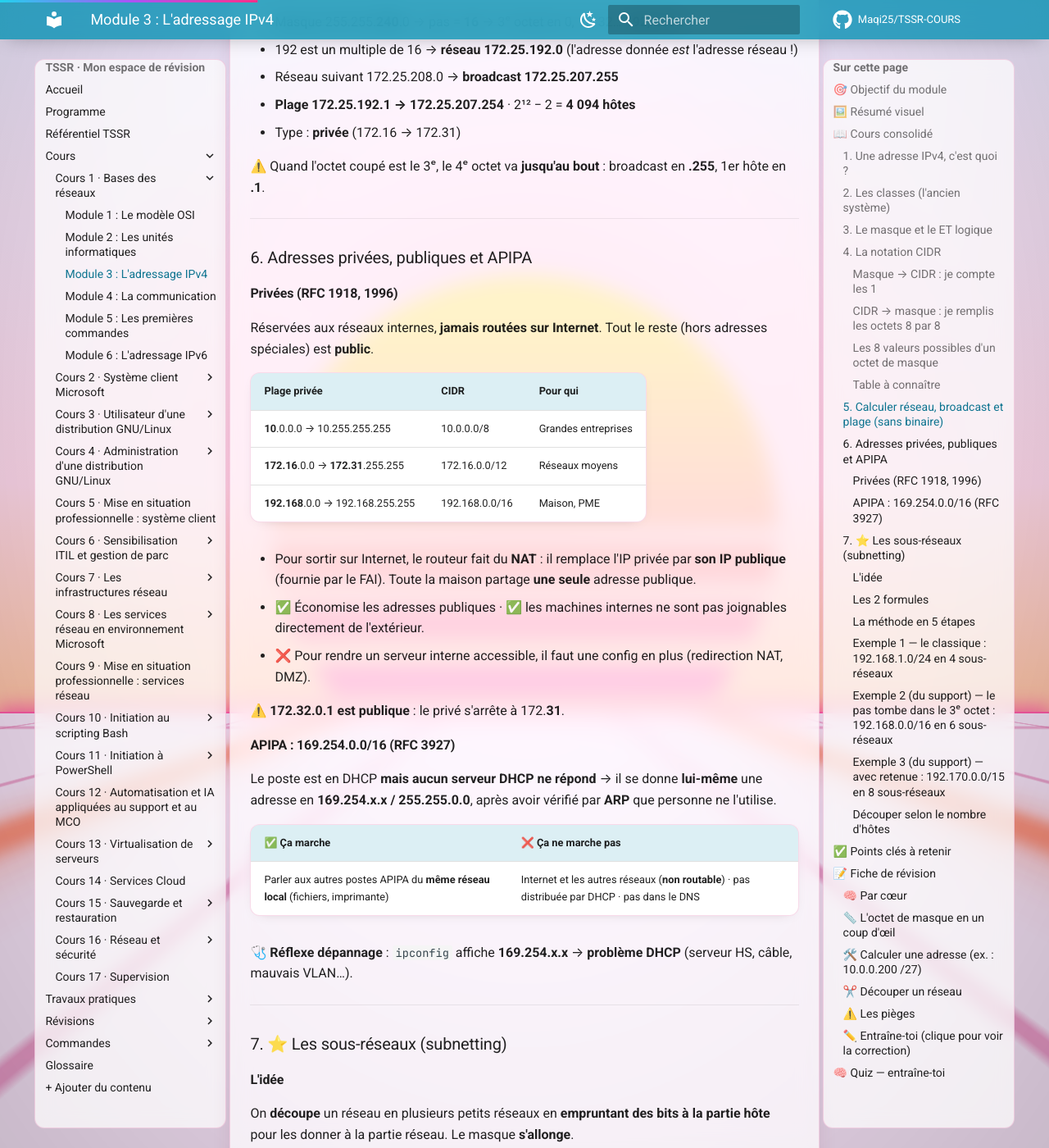
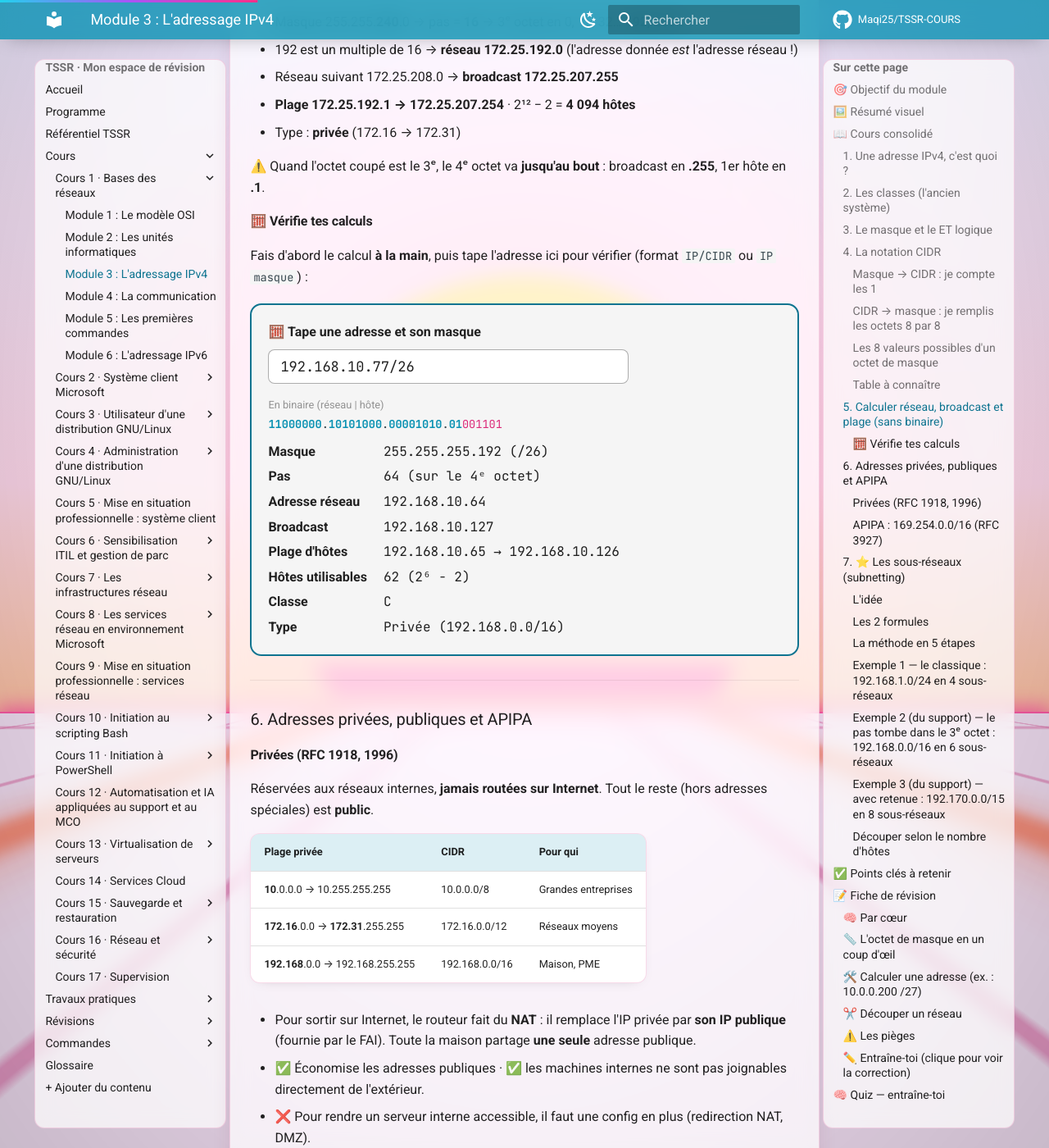
Before and after one commit to Maqi25/TSSR-COURS, an MkDocs documentation site: the page built from docs/cours/cours-01-bases-des-reseaux/module-3-l-adressage-ipv4/index.md, in a window 1280 px wide and 1400 px high, scrolled down 5162 px. Shown: the whole window at 82% size. Built offline with MkDocs 1.6.1 and Material for MkDocs 9.7.7, drawn with Linux system fonts in a browser that asks for light colours; comment, search, counter and statistics services are not loaded.

Commit message:
Cours 1 · Module 3 : calculatrice IPv4 interactive en JavaScript
Nouveau script calculatrice-ip.js (commenté pour apprendre) : saisie « IP/CIDR » ou « IP masque », calcul en direct du masque, du pas, du réseau, du broadcast, de la plage, du nombre d'hôtes, de la classe et du type, avec l'adresse en binaire (réseau / hôte en couleur).

Co-Authored-By: Claude Opus 5.5 <noreply@anthropic.com>

```diff
--- a/docs/cours/cours-01-bases-des-reseaux/module-3-l-adressage-ipv4/index.md
+++ b/docs/cours/cours-01-bases-des-reseaux/module-3-l-adressage-ipv4/index.md
@@ -191,6 +191,12 @@ On ajoute un bit à 1 à chaque fois, en partant de la gauche :
 - Type : **privée** (172.16 → 172.31)
 
 ⚠️ Quand l'octet coupé est le 3ᵉ, le 4ᵉ octet va **jusqu'au bout** : broadcast en **.255**, 1er hôte en **.1**.
+
+#### 🧮 Vérifie tes calculs
+
+Fais d'abord le calcul **à la main**, puis tape l'adresse ici pour vérifier (format `IP/CIDR` ou `IP masque`) :
+
+<div class="tssr-calc" data-ip="192.168.10.77/26"></div>
 
 ---
 
--- /dev/null
+++ b/docs/javascripts/calculatrice-ip.js
@@ -0,0 +1,180 @@
+/**
+ * calculatrice-ip.js
+ * ---------------------------------------------------------------------
+ * Calculatrice IPv4 interactive (cours 1, module 3).
+ *
+ * UTILISATION dans une page Markdown :
+ *   <div class="tssr-calc" data-ip="192.168.10.77/26"></div>
+ *   → le script trouve tous les .tssr-calc de la page et y construit
+ *     un champ de saisie + les résultats, recalculés à chaque frappe.
+ *
+ * L'IDÉE CLÉ : une adresse IPv4 n'est qu'un nombre de 32 bits.
+ *   192.168.1.10  =  11000000 10101000 00000001 00001010  =  3 232 235 786
+ *   Une fois l'adresse transformée en nombre, le calcul du module 3
+ *   (IP ET masque) se fait avec les opérateurs « bit à bit » de JavaScript :
+ *     &   ET     (1 seulement si les deux bits valent 1)
+ *     |   OU     (1 si au moins un des deux bits vaut 1)
+ *     ~   NON    (inverse chaque bit : 0 ↔ 1)
+ *     <<  décale les bits vers la gauche
+ *   Piège JS : ces opérateurs renvoient un nombre SIGNÉ (négatif si le
+ *   1er bit vaut 1). « >>> 0 » le remet en nombre positif de 32 bits.
+ * ---------------------------------------------------------------------
+ */
+
+window.TSSRCalcIP = (function () {
+  // "192.168.1.10" → 3232235786 (les 4 octets mis bout à bout)
+  function ipToInt(octets) {
+    return ((octets[0] << 24) | (octets[1] << 16) | (octets[2] << 8) | octets[3]) >>> 0;
+  }
+
+  // 3232235786 → "192.168.1.10" (on découpe le nombre en 4 paquets de 8 bits)
+  function intToIp(n) {
+    return [n >>> 24, (n >>> 16) & 255, (n >>> 8) & 255, n & 255].join(".");
+  }
+
+  // /26 → 26 bits à 1 suivis de 6 bits à 0 → 255.255.255.192
+  function cidrToMask(cidr) {
+    if (cidr === 0) return 0; // cas particulier : un décalage de 32 ne fait rien en JS
+    return (0xffffffff << (32 - cidr)) >>> 0;
+  }
+
+  // Lit "192.168.1.10/24" (ou "192.168.1.10 255.255.255.0") ; renvoie null si invalide
+  function parse(text) {
+    var m = text.trim().match(/^(\d{1,3})\.(\d{1,3})\.(\d{1,3})\.(\d{1,3})\s*(?:\/\s*(\d{1,2})|\s+([\d.]+))$/);
+    if (!m) return null;
+
+    var octets = m.slice(1, 5).map(Number);
+    if (octets.some(function (o) { return o > 255; })) return null;
+
+    var cidr;
+    if (m[5] !== undefined) {
+      cidr = Number(m[5]);
+    } else {
+      // Masque écrit en décimal : on compte ses bits à 1 et on vérifie
+      // qu'il est bien de la forme 111…000 (sinon ce n'est pas un masque)
+      var maskOctets = m[6].split(".").map(Number);
+      if (maskOctets.length !== 4 || maskOctets.some(function (o) { return o > 255; })) return null;
+      var maskBits = ipToInt(maskOctets).toString(2).padStart(32, "0");
+      if (maskBits.indexOf("01") !== -1) return null;
+      cidr = maskBits.indexOf("0") === -1 ? 32 : maskBits.indexOf("0");
+    }
+    if (cidr > 32) return null;
+
+    return { ip: ipToInt(octets), cidr: cidr, firstOctet: octets[0] };
+  }
+
+  function classOf(first) {
+    if (first === 127) return "Boucle locale (127)";
+    if (first === 0) return "Réservée (0)";
+    if (first <= 126) return "A";
+    if (first <= 191) return "B";
+    if (first <= 223) return "C";
+    if (first <= 239) return "D (multicast)";
+    return "E (expérimental)";
+  }
+
+  // Une adresse est dans une plage si (adresse ET masque de la plage) = réseau de la plage
+  function inRange(ip, rangeIp, rangeCidr) {
+    var mask = cidrToMask(rangeCidr);
+    return ((ip & mask) >>> 0) === ((ipToInt(rangeIp) & mask) >>> 0);
+  }
+
+  function typeOf(ip) {
+    if (inRange(ip, [10, 0, 0, 0], 8)) return "Privée (10.0.0.0/8)";
+    if (inRange(ip, [172, 16, 0, 0], 12)) return "Privée (172.16.0.0/12)";
+    if (inRange(ip, [192, 168, 0, 0], 16)) return "Privée (192.168.0.0/16)";
+    if (inRange(ip, [169, 254, 0, 0], 16)) return "APIPA : pas de réponse DHCP";
+    if (inRange(ip, [127, 0, 0, 0], 8)) return "Boucle locale";
+    return "Publique";
+  }
+
+  // Les 32 bits de l'adresse, partie réseau en bleu et partie hôte en rose
+  function binaryHtml(n, cidr) {
+    var bits = n.toString(2).padStart(32, "0");
+    var html = "";
+    for (var i = 0; i < 32; i++) {
+      if (i > 0 && i % 8 === 0) html += ".";
+      html += '<span class="' + (i < cidr ? "is-net" : "is-host") + '">' + bits[i] + "</span>";
+    }
+    return html;
+  }
+
+  function compute(parsed) {
+    var mask = cidrToMask(parsed.cidr);
+    var network = (parsed.ip & mask) >>> 0;     // IP ET masque : on garde la partie réseau
+    var broadcast = (network | ~mask) >>> 0;    // partie hôte forcée à 1
+    var hostBits = 32 - parsed.cidr;
+
+    var hosts, range;
+    if (parsed.cidr === 32) {
+      hosts = "1 (une seule machine)";
+      range = intToIp(network);
+    } else if (parsed.cidr === 31) {
+      hosts = "2 (cas particulier : liaison point à point)";
+      range = intToIp(network) + " → " + intToIp(broadcast);
+    } else {
+      hosts = (Math.pow(2, hostBits) - 2).toLocaleString("fr-FR") + "  (2" + toSup(hostBits) + " − 2)";
+      range = intToIp(network + 1) + " → " + intToIp(broadcast - 1);
+    }
+
+    // Le « pas » se lit sur l'octet qui contient le dernier bit à 1 du masque
+    // (/26 → 4ᵉ octet, 192 → pas de 64 ; /16 → 2ᵉ octet, 255 → pas de 1)
+    var maskOctets = intToIp(mask).split(".").map(Number);
+    var cut = Math.floor((parsed.cidr - 1) / 8);
+    var step = parsed.cidr === 0 ? "—" :
+      (256 - maskOctets[cut]) + " (sur le " + (cut + 1) + (cut === 0 ? "ᵉʳ" : "ᵉ") + " octet)";
+
+    return [
+      ["Masque", intToIp(mask) + "  (/" + parsed.cidr + ")"],
+      ["Pas", step],
+      ["Adresse réseau", intToIp(network)],
+      ["Broadcast", intToIp(broadcast)],
+      ["Plage d'hôtes", range],
+      ["Hôtes utilisables", hosts],
+      ["Classe", classOf(parsed.firstOctet)],
+      ["Type", typeOf(parsed.ip)],
+    ];
+  }
+
+  function toSup(n) {
+    var sup = "⁰¹²³⁴⁵⁶⁷⁸⁹";
+    return String(n).split("").map(function (d) { return sup[d]; }).join("");
+  }
+
+  function render(root, text) {
+    var out = root.querySelector(".tssr-calc-out");
+    var parsed = parse(text);
+    if (!parsed) {
+      out.innerHTML = '<p class="tssr-calc-error">Format attendu : <code>192.168.1.10/24</code> ou <code>192.168.1.10 255.255.255.0</code></p>';
+      return;
+    }
+
+    var rows = compute(parsed).map(function (row) {
+      return "<dt>" + row[0] + "</dt><dd>" + row[1] + "</dd>";
+    }).join("");
+
+    out.innerHTML =
+      '<div class="tssr-calc-bin"><small>En binaire (réseau | hôte)</small><code>' +
+      binaryHtml(parsed.ip, parsed.cidr) + "</code></div>" +
+      "<dl>" + rows + "</dl>";
+  }
+
+  function init(root) {
+    root.innerHTML =
+      '<label class="tssr-calc-label">🧮 Tape une adresse et son masque' +
+      '<input type="text" spellcheck="false" autocomplete="off"></label>' +
+      '<div class="tssr-calc-out"></div>';
+
+    var input = root.querySelector("input");
+    input.value = root.dataset.ip || "192.168.1.10/24";
+    // "input" se déclenche à chaque frappe : le résultat suit en direct
+    input.addEventListener("input", function () { render(root, input.value); });
+    render(root, input.value);
+  }
+
+  document.addEventListener("DOMContentLoaded", function () {
+    document.querySelectorAll(".tssr-calc").forEach(init);
+  });
+
+  return { parse: parse, compute: compute };
+})();
--- a/docs/stylesheets/extra.css
+++ b/docs/stylesheets/extra.css
@@ -521,6 +521,65 @@
   color: var(--ip-host);
 }
 
+/* Calculatrice IPv4 (.tssr-calc), remplie par javascripts/calculatrice-ip.js */
+.md-typeset .tssr-calc {
+  --ip-net: #0891b2;
+  --ip-host: #db2777;
+  margin: 1rem 0 1.4rem;
+  padding: 1rem;
+  border-radius: 14px;
+  border: 2px solid var(--md-accent-fg-color);
+  background: var(--md-code-bg-color);
+}
+
+[data-md-color-scheme="slate"] .md-typeset .tssr-calc {
+  --ip-net: #22d3ee;
+  --ip-host: #f472b6;
+}
+
+.md-typeset .tssr-calc-label {
+  display: flex;
+  flex-direction: column;
+  gap: 0.4rem;
+  font-weight: 700;
+}
+
+.md-typeset .tssr-calc input {
+  max-width: 22rem;
+  padding: 0.45rem 0.7rem;
+  border-radius: 8px;
+  border: 1px solid var(--md-default-fg-color--lighter);
+  background: var(--md-default-bg-color);
+  color: var(--md-default-fg-color);
+  font-family: var(--md-code-font-family);
+  font-size: 0.85rem;
+}
+
+.md-typeset .tssr-calc-bin {
+  margin: 0.8rem 0 0.4rem;
+  overflow-x: auto;
+}
+
+.md-typeset .tssr-calc-bin small {
+  display: block;
+  color: var(--md-default-fg-color--light);
+}
+
+.md-typeset .tssr-calc-bin code { background: none; padding: 0; white-space: nowrap; }
+.md-typeset .tssr-calc-bin .is-net  { color: var(--ip-net); font-weight: 700; }
+.md-typeset .tssr-calc-bin .is-host { color: var(--ip-host); }
+
+.md-typeset .tssr-calc dl {
+  display: grid;
+  grid-template-columns: max-content 1fr;
+  gap: 0.25rem 1rem;
+  margin: 0.4rem 0 0;
+}
+
+.md-typeset .tssr-calc dt { font-weight: 700; }
+.md-typeset .tssr-calc dd { margin: 0; font-family: var(--md-code-font-family); }
+.md-typeset .tssr-calc-error { color: #c62828; margin: 0.6rem 0 0; }
+
 /* Barre "emprunt de bits" (.tssr-borrow) : réseau | sous-réseau | hôte,
    largeur proportionnelle au nombre de bits (--bits). */
 .md-typeset .tssr-borrow {
--- a/mkdocs.yml
+++ b/mkdocs.yml
@@ -58,6 +58,7 @@ extra_javascript:
   - javascripts/quiz.js
   - javascripts/animations.js
   - javascripts/home.js
+  - javascripts/calculatrice-ip.js
 
 markdown_extensions:
   - attr_list
```
